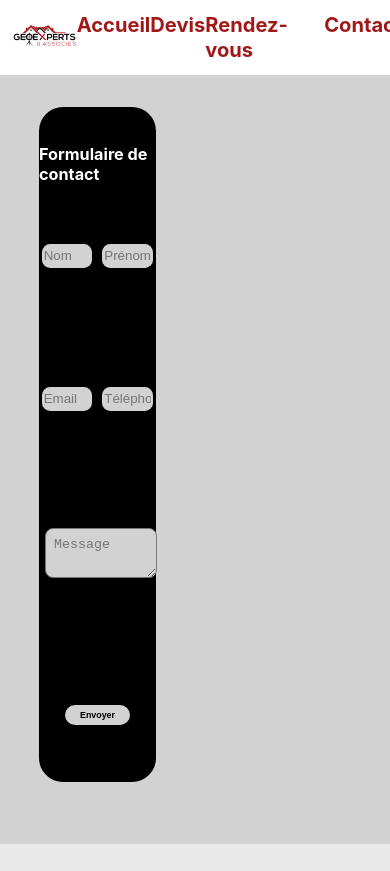
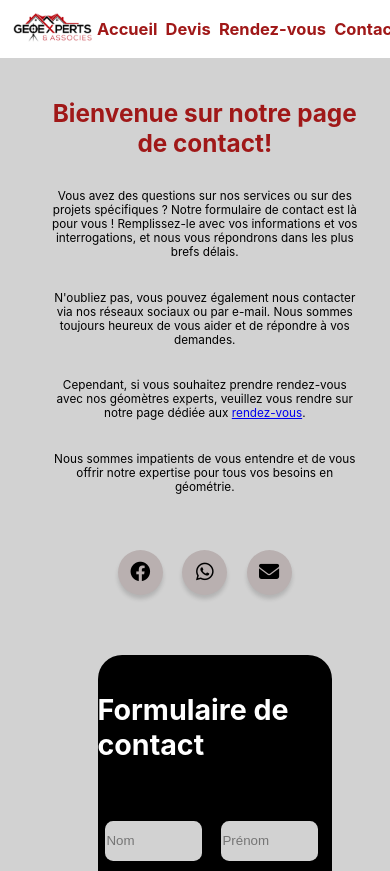
Before and after one commit to coleta07/coleta07.github.io, a plain HTML site: page contact.html in a window 390 px wide. Shown: the top 871 px of the page. Before the commit the page ends 844 px from the top, so only its background shows below. Drawn offline with Linux system fonts and the light colour scheme.

Commit message:
fin contact page + modification video page accueil

```diff
--- a/contact.html
+++ b/contact.html
@@ -42,7 +42,36 @@
                 </form>
             </div>
             <div class="message-contact">
-
+                <h2 class="title"> Bienvenue sur notre page de contact!</h2>
+                <p>Vous avez des questions sur nos services ou sur des projets spécifiques ? Notre formulaire de contact est là pour vous ! Remplissez-le avec vos informations et vos interrogations, et nous vous répondrons dans les plus brefs délais.</p>
+                <p>N'oubliez pas, vous pouvez également nous contacter via nos réseaux sociaux ou par e-mail. Nous sommes toujours heureux de vous aider et de répondre à vos demandes. </p>
+                <p>Cependant, si vous souhaitez prendre rendez-vous avec nos géomètres experts, veuillez vous rendre sur notre page dédiée aux <a href="#">rendez-vous</a>.</p>
+                <p>Nous sommes impatients de vous entendre et de vous offrir notre expertise pour tous vos besoins en géométrie.</p>
+                <div class="footer-div">
+                    <div class="iconButton">
+                        <div class="button">
+                            <a href="#" target="_blank">
+                                <div class="s-icon">
+                                    <i class="fa-brands fa-facebook"></i>
+                                </div>
+                            </a>
+                        </div>
+                        <div class="button">
+                            <a href="#" target="_blank">
+                                <div class="s-icon">
+                                    <i class="fa-brands fa-whatsapp"></i>
+                                </div>
+                            </a>
+                        </div>
+                        <div class="button">
+                            <a href="#">
+                                <div class="s-icon">
+                                    <i class="fa fa-envelope"></i>
+                                </div>
+                            </a>
+                        </div>
+                    </div>
+                </div>
             </div>
         </div>
     </body>
--- a/style.css
+++ b/style.css
@@ -37,7 +37,7 @@ h1{
 }
 
 .header__logo img{
-    width: calc(10vw + 3vh);
+    width: calc(12vw + 4vh);
 }
 
 .header__menu ul{
@@ -50,7 +50,7 @@ h1{
 .header__menu ul li a{
     text-decoration: none;
     color: #a01818;
-    font-size: calc(3vw + 1vh);
+    font-size: calc(2.5vw + 0.8vh);
     font-weight: bold;
 
     transition: 0.5s;
@@ -63,12 +63,18 @@ h1{
 .video-div {
     display: flex;
     justify-content: center;
+    text-align: center;
     align-items: center;
+
+    overflow: hidden;
 }
 
 .video-div video{
-    width: 100%;
-    height: 100%;
+    justify-content: center;
+    align-items: center;
+    min-width: 100%;
+    min-height: 100vh;
+    max-height: 100vh;
     object-fit: cover;
     z-index: -1;
 }
@@ -335,6 +341,7 @@ h1{
     border-radius: calc(1vw + 0.5vh);
     padding: calc(1vw + 0.5vh);
     background-color: #D2D2D2;
+    resize: none;
 }
 
 .contact .form-contact form button{
@@ -349,3 +356,143 @@ h1{
     background-color: #D2D2D2;
     color: black;
 }
+
+.contact .message-contact{
+    width: 50%;
+    height: 80%;
+    margin-left: 5vw;
+    margin-top: calc(5vw + 3vh);
+    display: flex;
+    align-items: center;
+    justify-content: space-around;
+    text-align: center;
+    flex-direction: column;
+}
+
+.contact .message-contact h2{
+    color: #a01818;
+    font-size: calc(2vw + 1vh);
+    font-weight: bold;
+    margin-top: calc(3vw + 3vh);
+}
+
+.contact .message-contact p{
+    color: black;
+    font-size: calc(1vw + 0.5vh);
+}
+
+@media (max-width: 600px){
+
+    .contact{
+        display: flex;
+        align-items: center;
+        justify-content: center;
+        background-color: #D2D2D2;
+        height: 170vh;
+        flex-direction: column;
+    }
+
+    .contact .message-contact{
+        order: 1;
+        flex-grow: 1;
+
+        width: 80%;
+        height: 60%;
+        margin-left: 5vw;
+        margin-top: calc(5vw + 3vh);
+        display: flex;
+        align-items: center;
+        justify-content: space-around;
+        text-align: center;
+        flex-direction: column;
+    }
+
+    .contact .message-contact h2{
+        color: #a01818;
+        font-size: calc(3vw + 1.5vh);
+        font-weight: bold;
+        margin-top: calc(3vw + 3vh);
+    }
+
+    .contact .message-contact p{
+        color: black;
+        font-size: calc(1.5vw + 0.7vh);
+    }
+
+    .contact .form-contact{
+        width: 60%;
+        flex-grow: 4;
+        order: 2;
+        margin-bottom: 3vh;
+    }
+
+    .contact .form-contact form button{
+        width: calc(15vw + 6vh);
+        height: calc(6vw + 2vh);
+        border-radius: calc(3vw + 1vh);
+        border-style: none;
+
+        font-size: calc(2vw + 1vh);
+        font-weight: bold;
+        background-color: #D2D2D2;
+        color: black;
+    }
+
+    .contact .form-contact form .form-message textarea{
+        width : 80%;
+        margin-left: 6%;
+        margin-right: 6%;
+        height: calc(6vw + 4vh);
+        border-radius: calc(1vw + 0.5vh);
+        padding: calc(1vw + 0.5vh);
+        background-color: #D2D2D2;
+        resize: none;
+    }
+
+    .contact .form-contact form .form-info input{
+        width : 40%;
+        height: calc(5vw + 2vh);
+        margin: 3%;
+        border-radius: calc(1vw + 0.5vh);
+        border-style: none;
+        background-color: #D2D2D2;
+        padding: 0.5vw;
+    }
+
+    .contact .form-contact h2{
+        color: white;
+        font-size: calc(3vw + 2vh);
+        font-weight: bold;
+        margin-top: calc(3vw + 3vh);
+    }
+
+    .contact .button{
+        background-color : rgb(185, 176, 176);
+        width: calc(5vw + 3vh);
+        height: calc(5vw + 3vh);
+        float: left;
+        border-radius: calc(5vw + 3vh);
+        margin: 0 calc(1vw + 0.7vh);
+        overflow: hidden;
+        cursor: pointer;
+        box-shadow: 0 4px 4px rgba(0, 0, 0, 0.15);
+        transition: all 0.3s ease-in-out;
+    }
+
+    .contact .button .s-icon{
+        display: inline-flex;
+        justify-content: center;
+        align-items: center;
+        flex-wrap: wrap;
+
+        width : calc(5vw + 3vh);
+        height : calc(5vw + 3vh);
+        border-radius: 50%;
+        text-align: center;
+        transition: all 0.3s ease-in-out;
+    }
+
+    .contact .button .s-icon i {
+        font-size: calc(3vw + 1vh);
+    }
+}
```
